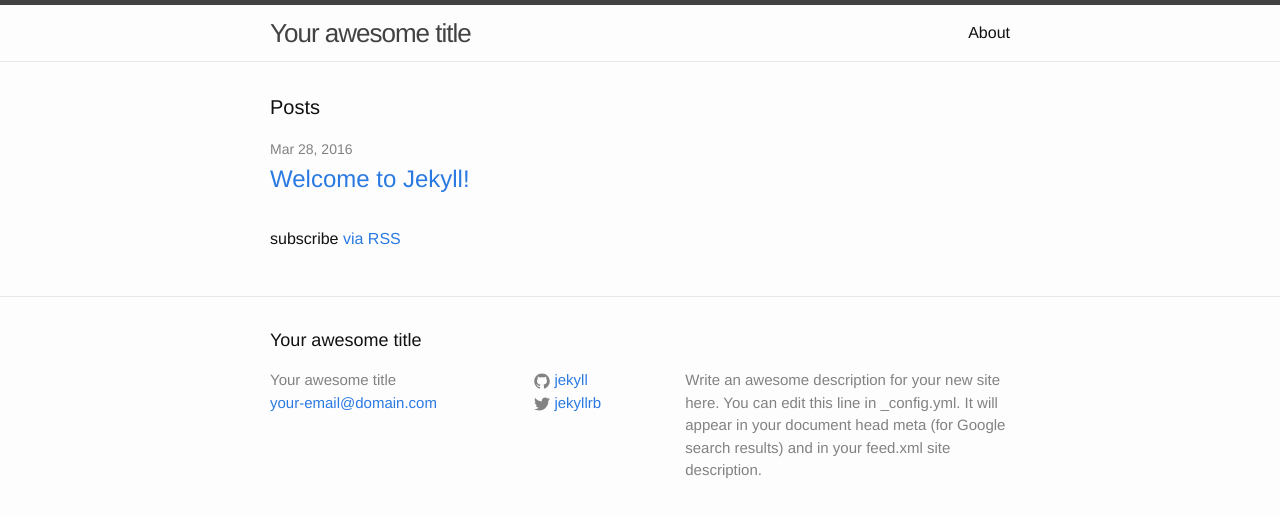
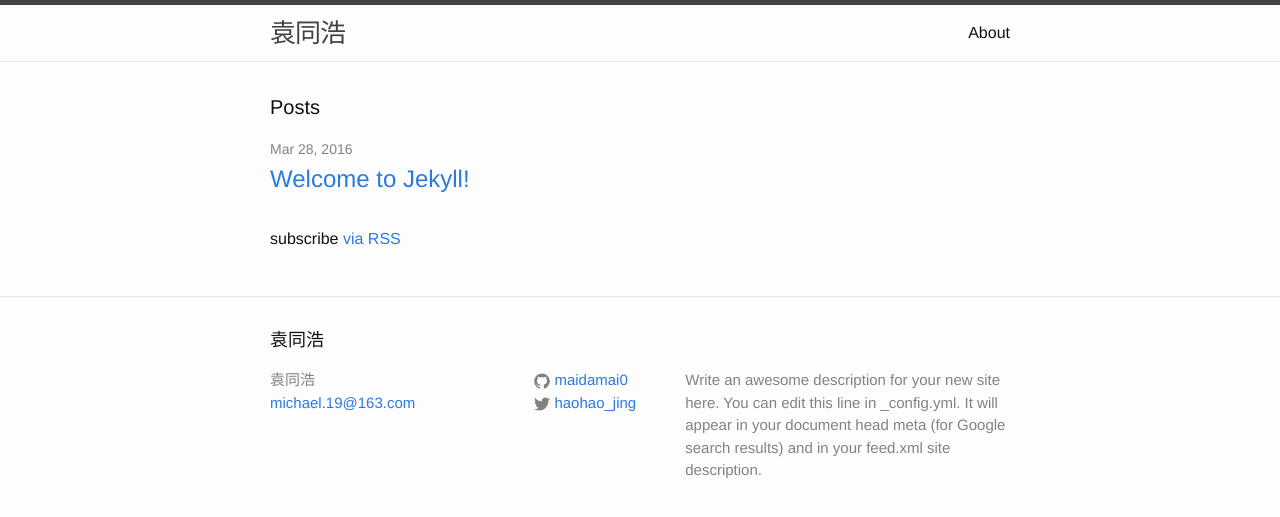
Before and after one commit to maidamai0/maidamai0.github.io, a Jekyll site: the page built from index.html, in a window 1280 px wide. Shown: the top 517 px of the page. Built offline with Jekyll 4.4.1, drawn with Linux system fonts in a browser that asks for light colours.

Commit message:
modify _config.yml

```diff
--- a/_config.yml
+++ b/_config.yml
@@ -6,16 +6,16 @@
 # 'jekyll serve'. If you change this file, please restart the server process.
 
 # Site settings
-title: Your awesome title
-email: your-email@domain.com
+title: 袁同浩
+email: michael.19@163.com
 description: > # this means to ignore newlines until "baseurl:"
   Write an awesome description for your new site here. You can edit this
   line in _config.yml. It will appear in your document head meta (for
   Google search results) and in your feed.xml site description.
 baseurl: "" # the subpath of your site, e.g. /blog
 url: "http://yourdomain.com" # the base hostname & protocol for your site
-twitter_username: jekyllrb
-github_username:  jekyll
+twitter_username: haohao_jing
+github_username:  maidamai0
 
 # Build settings
 markdown: kramdown
```
